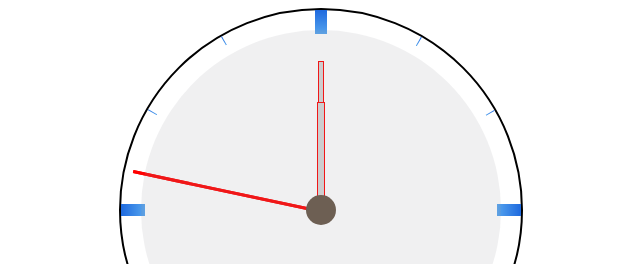
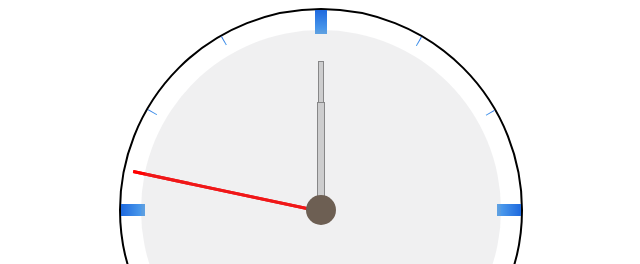
Before and after one commit to valerykatskel/react-analog-clock, a React (Create React App) app: page / in a window 1280 px wide. Shown: the top 264 px of the page, without its empty margins (319-959 px from the left). Built offline with nearby package versions, Linux system fonts and the light colour scheme.

Commit message:
border color for minute and hour hands changed

```diff
--- a/src/components/HourHand.js
+++ b/src/components/HourHand.js
@@ -10,7 +10,7 @@ const HourHand = props => {
         position: 'absolute',
         top: parseInt(props.clockSize, 10)/2,
         left: parseInt(props.clockSize, 10)/2,
-        border: '1px solid red',
+        border: '1px solid #848484',
         width: getHourHandWidth(),
         height: 6,
         transform: `rotate(${getDegByHours()}deg)`,
--- a/src/components/MinuteHand.js
+++ b/src/components/MinuteHand.js
@@ -10,7 +10,7 @@ const MinuteHand = props => {
         position: 'absolute',
         top: parseInt(props.clockSize, 10)/2,
         left: parseInt(props.clockSize, 10)/2,
-        border: '1px solid red',
+        border: '1px solid #848484',
         width: getMinuteHandWidth(),
         height: 4,
         transform: `rotate(${getDegByMinutes()}deg)`,
```
